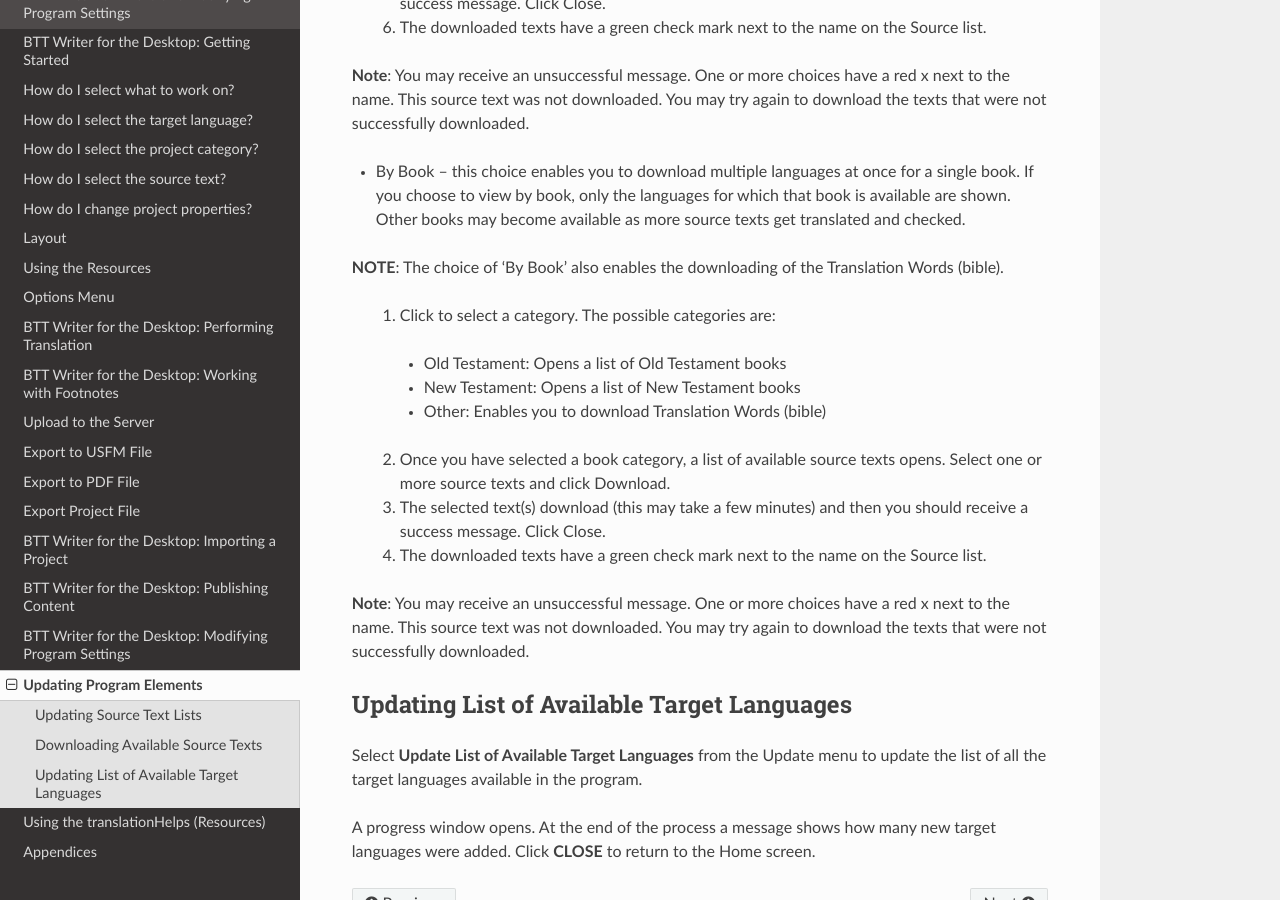
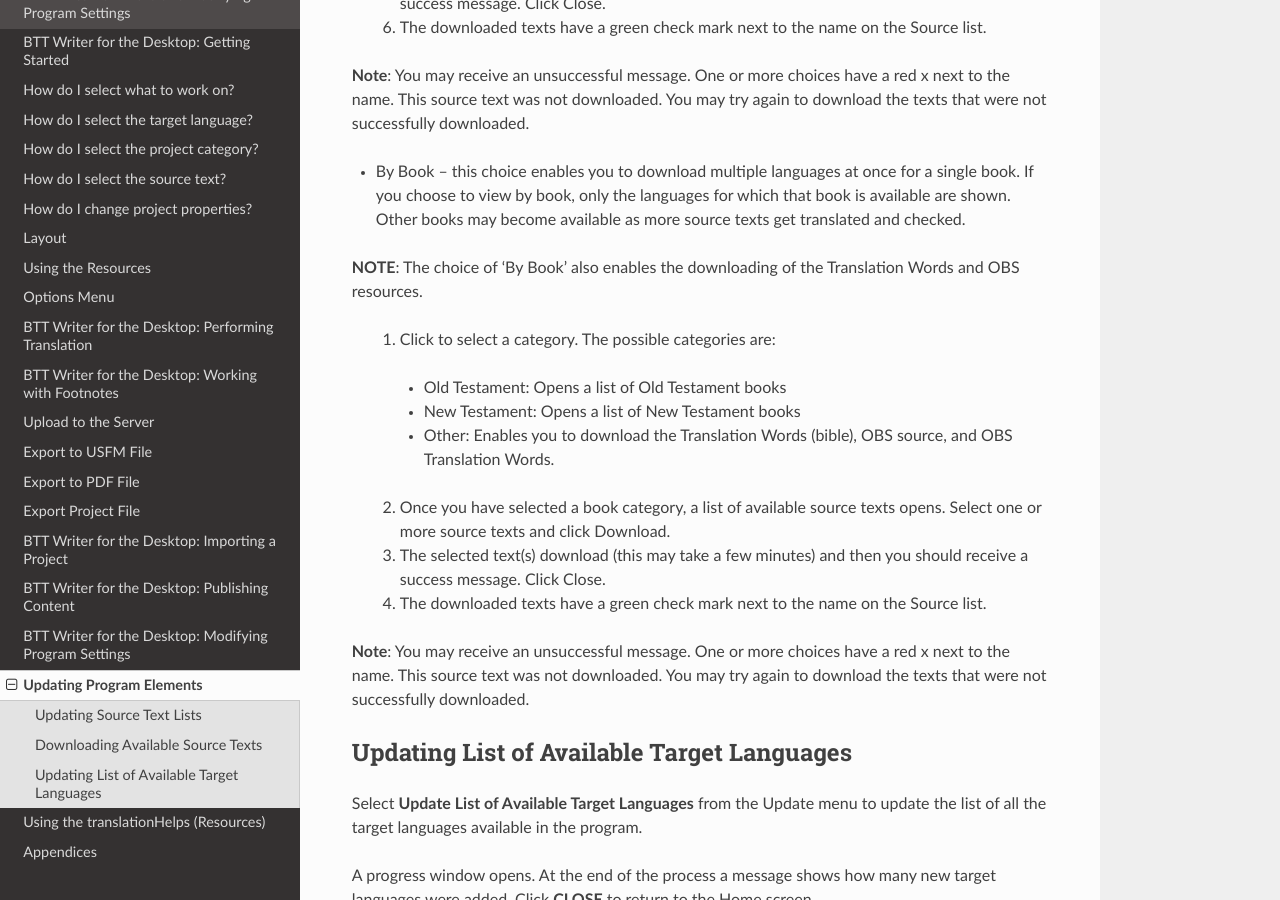
Before and after one commit to mondele/btt-writer-docs, a Sphinx documentation site: the page built from docs/dtSupdates.rst, in a window 1280 px wide and 900 px high, scrolled down 1408 px. Built offline with Sphinx 7.4.7 and the Read the Docs theme 2.0.0, drawn with Linux system fonts in a browser that asks for light colours; pages that are not in the unit, such as notebooks, are missing from menus.

Commit message:
Update dtSupdates.rst

```diff
--- a/docs/dtSupdates.rst
+++ b/docs/dtSupdates.rst
@@ -47,7 +47,7 @@
 **Note**: You may receive an unsuccessful message. One or more choices have a red x next to the name. This source text was not downloaded. You may try again to download the texts that were not successfully downloaded.
 
 * By Book – this choice enables you to download multiple languages at once for a single book. If you choose to view by book, only the languages for which that book is available are shown. Other books may become available as more source texts get translated and checked.
-**NOTE**: The choice of 'By Book' also enables the downloading of the Translation Words (bible).
+**NOTE**: The choice of 'By Book' also enables the downloading of the Translation Words and OBS resources.
 
   1.	Click to select a category.  The possible categories are:
 
@@ -55,7 +55,7 @@
 
     * New Testament: Opens a list of New Testament books
 
-    * Other: Enables you to download Translation Words (bible)
+    * Other: Enables you to download the Translation Words (bible), OBS source, and OBS Translation Words.
 
   2.	Once you have selected a book category, a list of available source texts opens. Select one or more source texts and click Download.
 
```
